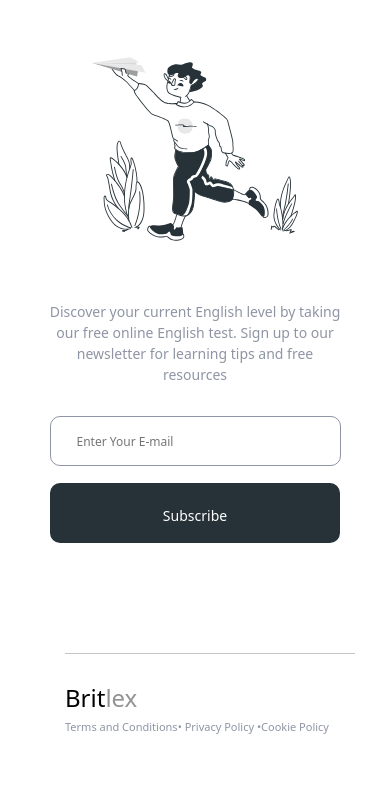
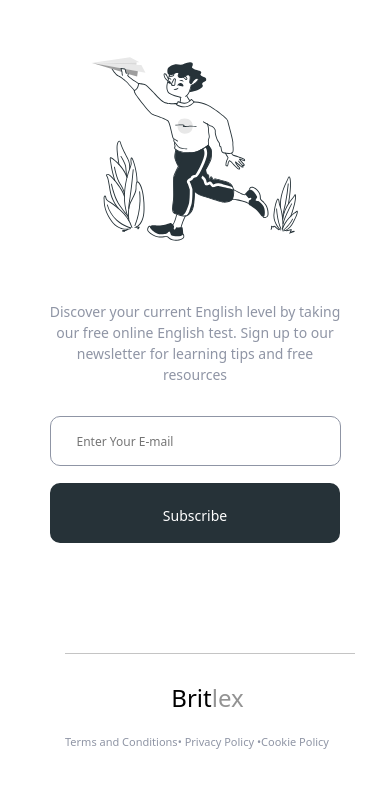
Before and after one commit to petekostrytsya/Britlex_All_devices, a plain HTML site: page index.html in a window 390 px wide. Shown: the part 5387-6186 px from the top of the page. Drawn offline with nearby package versions, Linux system fonts and the light colour scheme.

Commit message:
Britlex-mobile

```diff
--- a/css/styles.css
+++ b/css/styles.css
@@ -909,10 +909,12 @@ img {
     flex-wrap: wrap;
     flex-direction: column;
     align-content: space-between;
+    align-items: center;
 
 }
 
 .footer-list {
+    margin-top: 15px;
     width: 285px;
     display: flex;
 }
```
